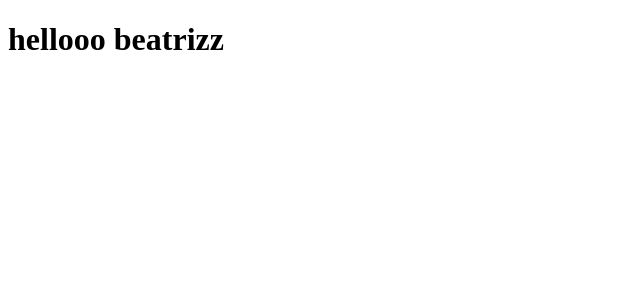
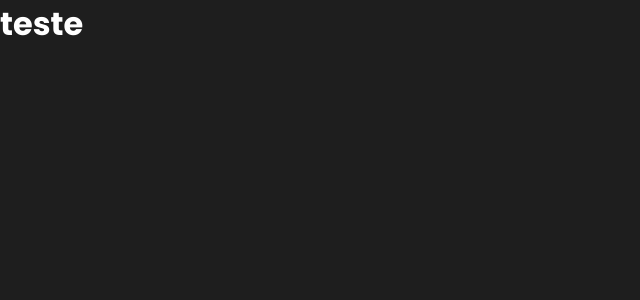
Before and after one commit to beatriz-gm/FoodExplorer, a React (Vite) app: page / in a window 1280 px wide. Shown: the top 300 px of the page, without its empty margins (0-640 px from the left). Built offline with nearby package versions, Linux system fonts and the light colour scheme.

Commit message:
createGlobalStyles

```diff
--- a/package.json
+++ b/package.json
@@ -11,7 +11,8 @@
   },
   "dependencies": {
     "react": "^18.3.1",
-    "react-dom": "^18.3.1"
+    "react-dom": "^18.3.1",
+    "styled-components": "^6.1.14"
   },
   "devDependencies": {
     "@eslint/js": "^9.17.0",
--- a/src/main.jsx
+++ b/src/main.jsx
@@ -1,9 +1,15 @@
-import { StrictMode } from 'react'
-import { createRoot } from 'react-dom/client'
-import {Details} from './pages/Details/index.jsx';
+import React from 'react';
+import ReactDOM from 'react-dom/client';
+import { ThemeProvider } from 'styled-components';
+import GlobalStyles from './styles/global';
+import theme from './styles/theme'
+import { Details } from './pages/Details';
 
-createRoot(document.getElementById('root')).render(
-  <StrictMode>
-    <Details/>
-  </StrictMode>,
+ReactDOM.createRoot(document.getElementById('root')).render(
+  <React.StrictMode>
+    <ThemeProvider theme={theme}>
+      <GlobalStyles/>
+      <Details/>
+    </ThemeProvider>
+  </React.StrictMode>
 )
--- a/src/pages/Details/index.jsx
+++ b/src/pages/Details/index.jsx
@@ -1,5 +1,9 @@
+import { Main } from "./styles";
+
 export function Details() {
   return (
-    <h1>hellooo beatrizz</h1>
+    <Main>
+      <h1>teste</h1>
+    </Main>
   )
 }
--- a/src/pages/Details/styles.js
+++ b/src/pages/Details/styles.js
@@ -0,0 +1,8 @@
+import styled from "styled-components";
+
+export const Main = styled.div`
+  > h1 {
+    color: white;
+  }
+
+`;
--- a/src/styles/global.js
+++ b/src/styles/global.js
@@ -7,9 +7,28 @@ export default createGlobalStyle`
     box-sizing: border-box;
   }
 
-  /* body {
-    background-color: ${({theme}) => theme.COLORS.BACKGROUND_900};
-    color: ${({theme}) => theme.COLORS.GRAY_200};
-  } */
+  body {
+    background-color: ${({theme}) => theme.COLORS.BACKGROUND};
+    color: ${({ theme }) => theme.COLORS.LIGHT100};
+
+    -webkit-font-smoothing: antialiased;
+  }
+
+  body, input, p {
+    font-family: 'Roboto Slab', serif;
+  }
+
+  button, h1, h2 {
+    font-family: "Poppins", serif;
+  }
+
+  a {
+    text-decoration: none;
+  }
+
+  button, a {
+    cursor: pointer;
+    transition: filter 0.2;
+  }
 
 `;
--- a/src/styles/theme.js
+++ b/src/styles/theme.js
@@ -19,6 +19,8 @@ export default {
     DARK900: "#0D1D25",
     DARK1000: "#192227",
 
+    BACKGROUND: "#1E1E1E",
+
     TOMATO100: "#750310",
     TOMATO200: "#92000E",
     TOMATO300: "#AB222E",
```
Also changed, not shown: 1 other file (tests, documents, lock files or other folders).
